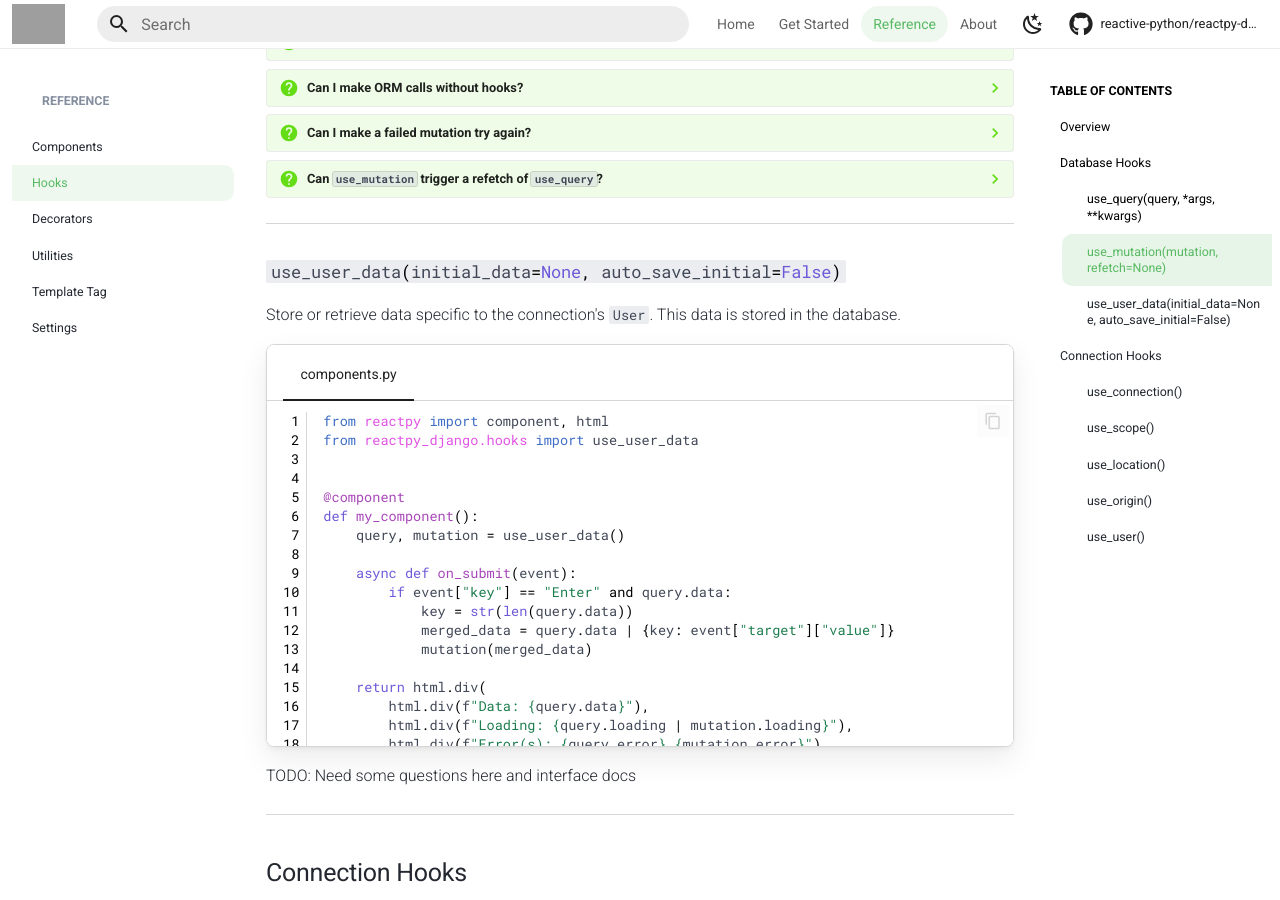
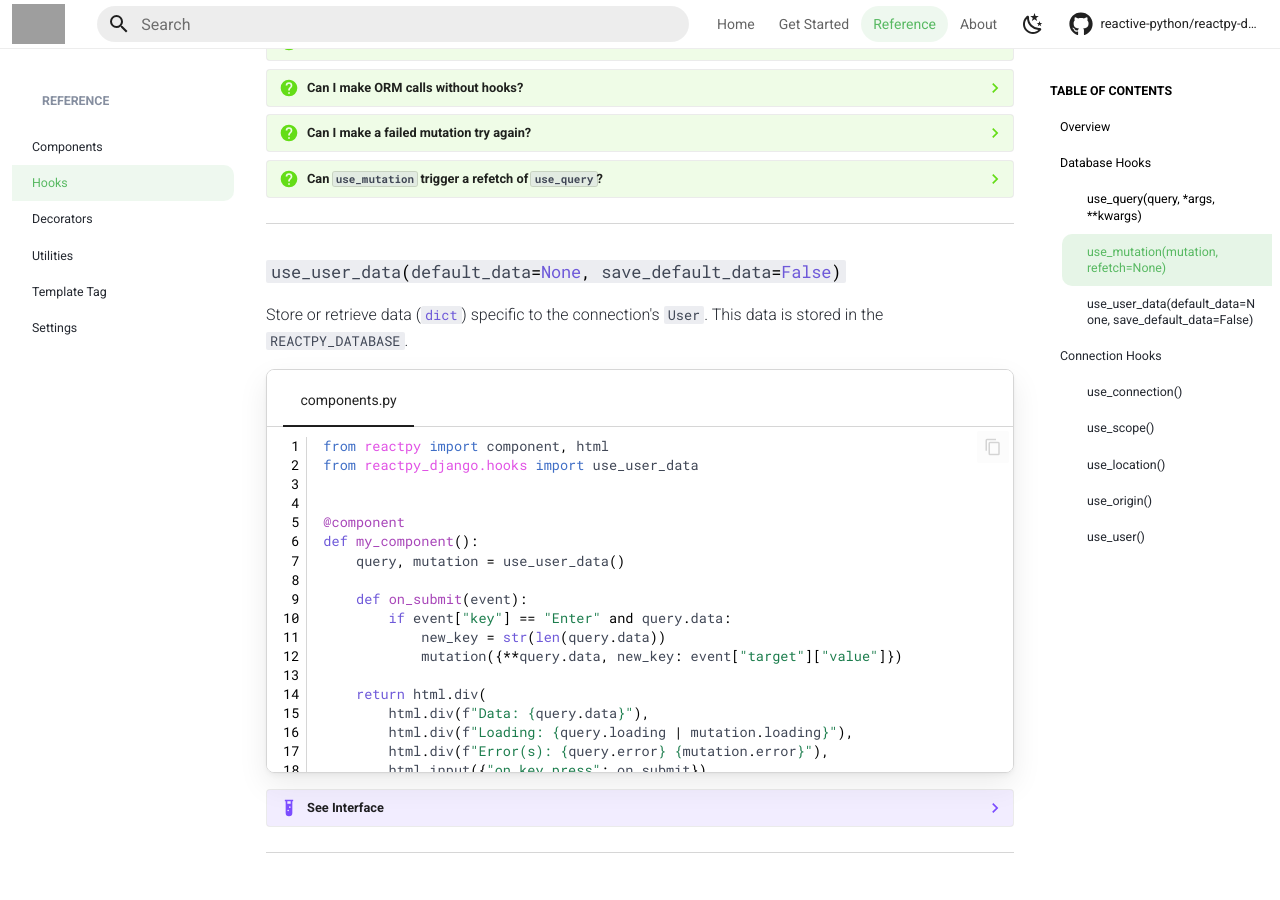
Before and after one commit to reactive-python/reactpy-django, an MkDocs documentation site: the page built from docs/src/reference/hooks.md, in a window 1280 px wide and 900 px high, scrolled down 2180 px. Built offline with MkDocs 1.6.1 and Material for MkDocs 9.7.7, drawn with Linux system fonts in a browser that asks for light colours; comment, search, counter and statistics services are not loaded; the version menu is left out; grey boxes are pictures that could not be loaded.

Commit message:
basic docs

````diff
--- a/docs/python/use-user-data.py
+++ b/docs/python/use-user-data.py
@@ -6,11 +6,10 @@ from reactpy_django.hooks import use_user_data
 def my_component():
     query, mutation = use_user_data()
 
-    async def on_submit(event):
+    def on_submit(event):
         if event["key"] == "Enter" and query.data:
-            key = str(len(query.data))
-            merged_data = query.data | {key: event["target"]["value"]}
-            mutation(merged_data)
+            new_key = str(len(query.data))
+            mutation({**query.data, new_key: event["target"]["value"]})
 
     return html.div(
         html.div(f"Data: {query.data}"),
--- a/docs/src/reference/hooks.md
+++ b/docs/src/reference/hooks.md
@@ -273,9 +273,9 @@ Mutation functions can be sync or async.
 
 ---
 
-### `#!python use_user_data(initial_data=None, auto_save_initial=False)`
+### `#!python use_user_data(default_data=None, save_default_data=False)`
 
-Store or retrieve data specific to the connection's `#!python User`. This data is stored in the database.
+Store or retrieve data (`#!python dict`) specific to the connection's `#!python User`. This data is stored in the `#!python REACTPY_DATABASE`.
 
 === "components.py"
 
@@ -283,7 +283,20 @@ Store or retrieve data specific to the connection's `#!python User`. This data i
     {% include "../../python/use-user-data.py" %}
     ```
 
-TODO: Need some questions here and interface docs
+??? example "See Interface"
+
+    <font size="4">**Parameters**</font>
+
+    | Name | Type | Description | Default |
+    | --- | --- | --- | --- |
+    | `#!python default_data` | `#!python None | dict[str, Callable[[], Any] | Callable[[], Awaitable[Any]] | Any]` | A dictionary containing `#!python {key: default_value}` pairs. For computationally intensive defaults, your `#!python default_value` can be sync or async functions that return the value to set. | `#!python None` |
+    | `#!python save_default_data` | `#!python bool` | If `#!python True`, `#!python default_data` values will automatically be stored within the database if they do not exist. | `#!python False` |
+
+    <font size="4">**Returns**</font>
+
+    | Type | Description |
+    | --- | --- |
+    | `#!python UserData` | A `#!python NamedTuple` containing a `#!python Query` and `#!python Mutation` objects used to access/modify user data. Read the `#!python use_query` and `#!python use_mutation` docs for more details. |
 
 ---
 
````
Also changed, not shown: other parts of docs/src/reference/hooks.md (+1 -1 lines), 3 other files.
